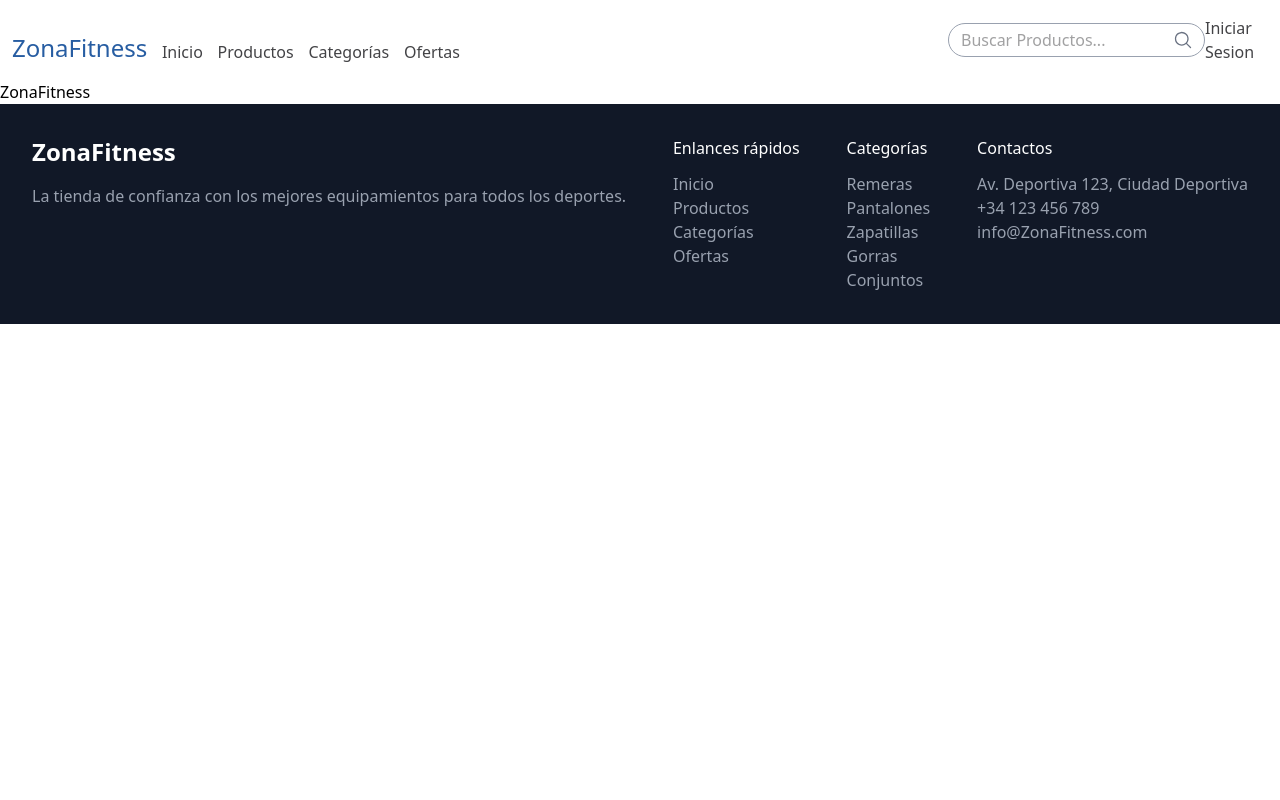
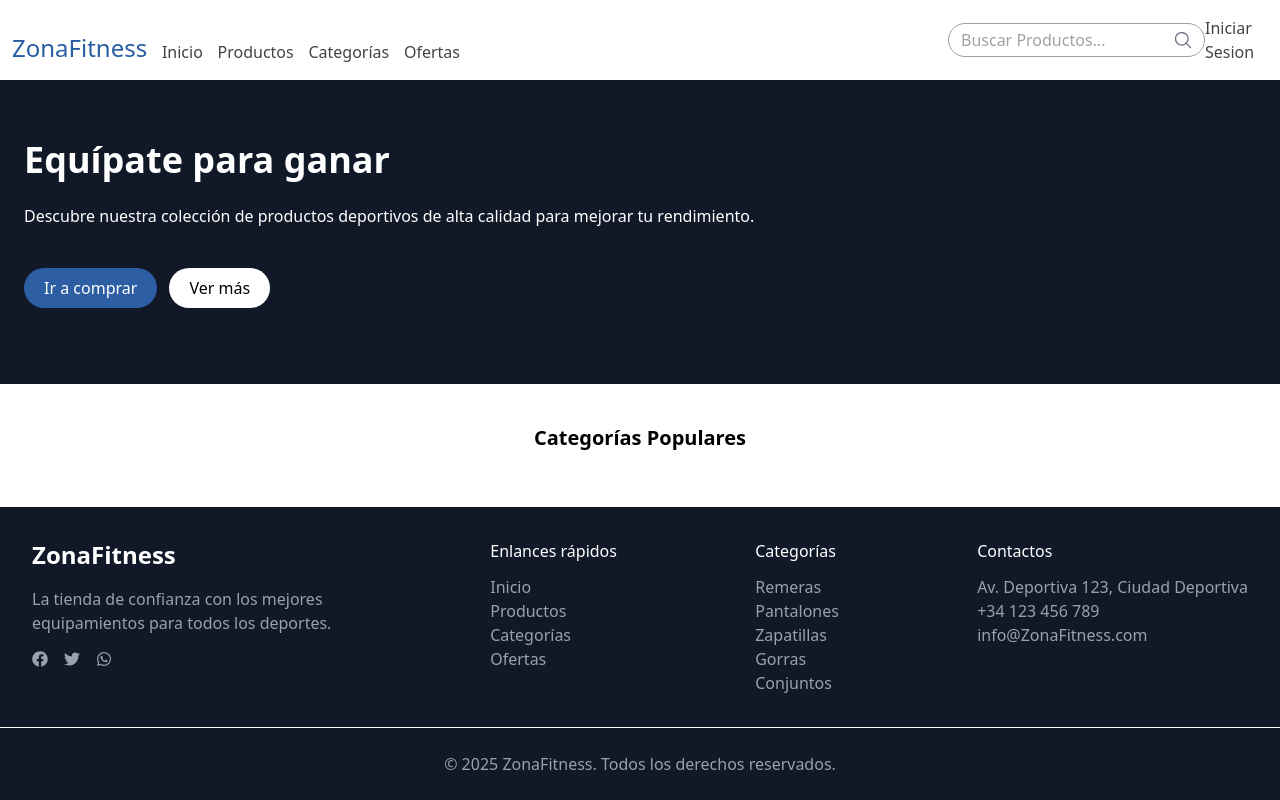
Before and after one commit to Facu201202/ZonaFitness, a Next.js app: page / in a window 1280 px wide. Built offline with nearby package versions, Linux system fonts and the light colour scheme.

Commit message:
Se añadio el footer y la navbar

```diff
--- a/app/layout.tsx
+++ b/app/layout.tsx
@@ -27,10 +27,10 @@ export default function RootLayout({
   return (
     <html lang="en">
       <body
-        className={`${geistSans.variable} ${geistMono.variable} antialiased`}
+        className={`${geistSans.variable} ${geistMono.variable} antialiased min-h-screen flex flex-col`}
       >
         <Navbar />
-        <main>{children}</main>
+        <main className="">{children}</main>
 
         <Footer />
       </body>
--- a/app/page.tsx
+++ b/app/page.tsx
@@ -1,6 +1,25 @@
+import Link from "next/link"
 
 export default function Home() {
   return (
-   <h1>ZonaFitness</h1>
+    <>
+      <div className="bg-[#111827] text-white px-6 py-15 flex flex-col gap-6">
+        <h1 className="text-4xl font-bold">Equípate para ganar</h1>
+        <p className="">Descubre nuestra colección de productos deportivos de alta calidad para mejorar tu rendimiento.</p>
+        <div className="py-4 flex gap-3">
+          <Link
+            href={""}
+            className=" rounded-full px-5 py-2 bg-[#2D5DA2] hover:bg-[]"
+          >Ir a comprar</Link>
+          <Link
+            href={""}
+            className=" rounded-full px-5 py-2 bg-white text-black"
+          >Ver más</Link>
+        </div>
+      </div>
+      <div className="text-center px-6 py-10">
+        <h2 className="text-xl font-bold">Categorías Populares</h2>
+      </div>
+    </>
   );
 }
--- a/components/footer/Footer.tsx
+++ b/components/footer/Footer.tsx
@@ -1,31 +1,37 @@
 "use client"
 import Link from "next/link"
+import {FaFacebook, FaTwitter, FaWhatsapp} from "react-icons/fa"
 
 export default function Footer() {
     return (
-        <div className="bg-[#111827] text-white">
+        <div className="bg-[#111827] text-white mt-auto">
             <div className="flex justify-between p-8">
                 <div className="flex flex-col gap-4">
                     <h4 className="font-bold text-2xl">ZonaFitness</h4>
-                    <p className="text-gray-400">La tienda de confianza con los mejores equipamientos para todos los deportes.</p>
+                    <p className="text-gray-400 w-xs">La tienda de confianza con los mejores equipamientos para todos los deportes.</p>
+                    <div className="flex gap-4 ">
+                        <FaFacebook className="hover:text-white hover:cursor-pointer text-gray-400" />
+                        <FaTwitter className="hover:text-white hover:cursor-pointer text-gray-400"/>
+                        <FaWhatsapp className="hover:text-white hover:cursor-pointer text-gray-400"/>
+                    </div>
                 </div>
                 <div className="">
                     <p className="mb-3">Enlances rápidos</p>
                     <ul className="text-gray-400">
-                        <li><Link href={""}>Inicio</Link></li>
-                        <li><Link href={""}>Productos</Link></li>
-                        <li><Link href={""}>Categorías</Link></li>
-                        <li><Link href={""}>Ofertas</Link></li>
+                        <li><Link href={""} className="hover:text-white">Inicio</Link></li>
+                        <li><Link href={""} className="hover:text-white">Productos</Link></li>
+                        <li><Link href={""} className="hover:text-white">Categorías</Link></li>
+                        <li><Link href={""} className="hover:text-white">Ofertas</Link></li>
                     </ul>
                 </div>
                 <div>
                     <p className="mb-3">Categorías</p>
                     <ul className="text-gray-400">
-                        <li><Link href={""}>Remeras</Link></li>
-                        <li><Link href={""}>Pantalones</Link></li>
-                        <li><Link href={""}>Zapatillas</Link></li>
-                        <li><Link href={""}>Gorras</Link></li>
-                        <li><Link href={""}>Conjuntos</Link></li>
+                        <li><Link href={""} className="hover:text-white">Remeras</Link></li>
+                        <li><Link href={""} className="hover:text-white">Pantalones</Link></li>
+                        <li><Link href={""} className="hover:text-white">Zapatillas</Link></li>
+                        <li><Link href={""} className="hover:text-white">Gorras</Link></li>
+                        <li><Link href={""} className="hover:text-white">Conjuntos</Link></li>
                     </ul>
                 </div>
                 <div>
@@ -37,8 +43,8 @@ export default function Footer() {
                     </ul>
                 </div>
             </div>
-            <div>
-
+            <div className="bg-[#111827] text-center px-4 py-6 border-t border-white">
+                <p className="text-gray-400">© 2025 ZonaFitness. Todos los derechos reservados.</p>
             </div>
         </div>
     )
--- a/package.json
+++ b/package.json
@@ -10,9 +10,11 @@
   },
   "dependencies": {
     "@heroicons/react": "^2.2.0",
+    "lucide-react": "^0.508.0",
     "next": "15.3.1",
     "react": "^19.0.0",
     "react-dom": "^19.0.0",
+    "react-icons": "^5.5.0",
     "tailwindcss": "^4.1.5"
   },
   "devDependencies": {
```
Also changed, not shown: 1 other file (tests, documents, lock files or other folders).
